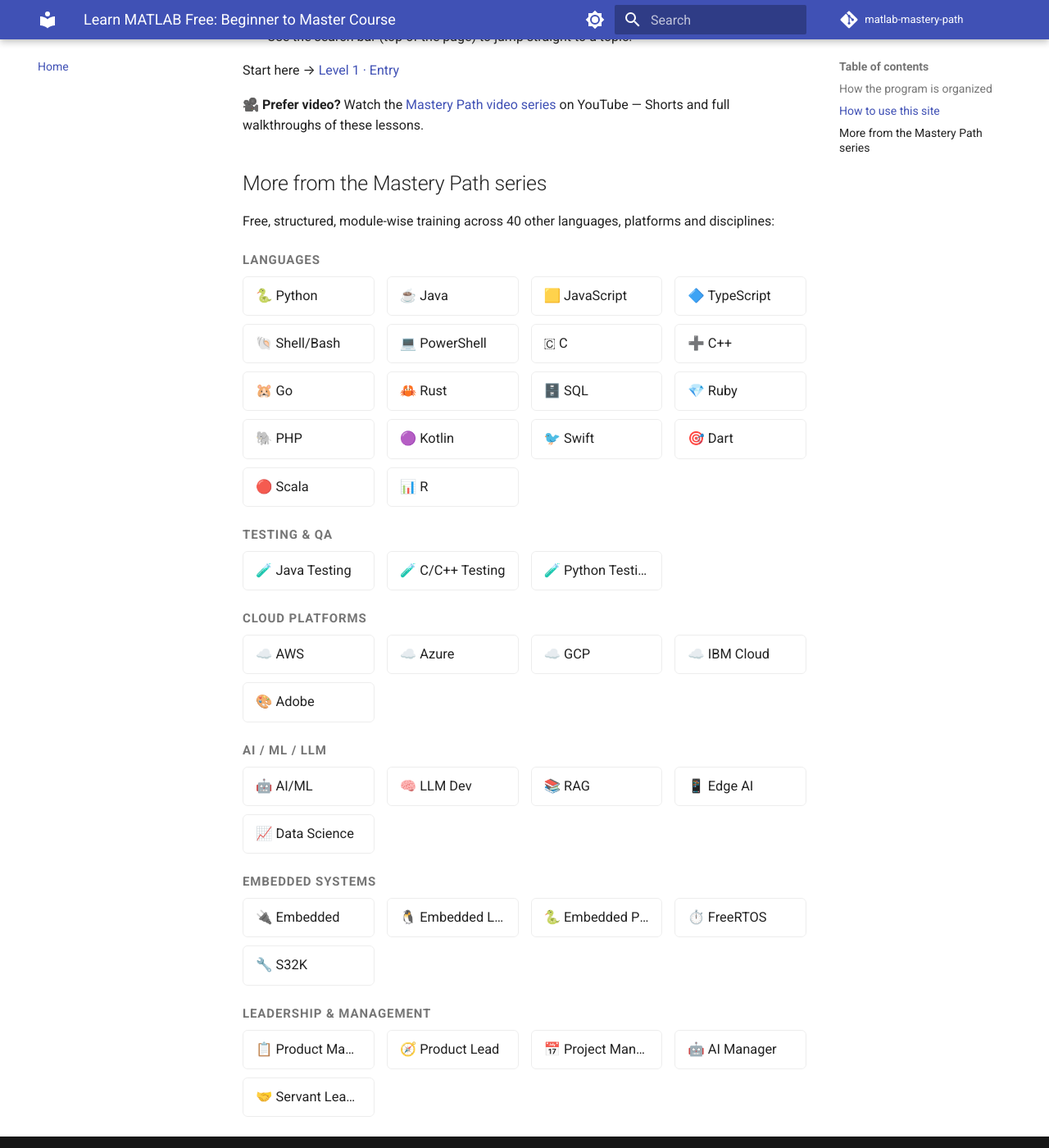
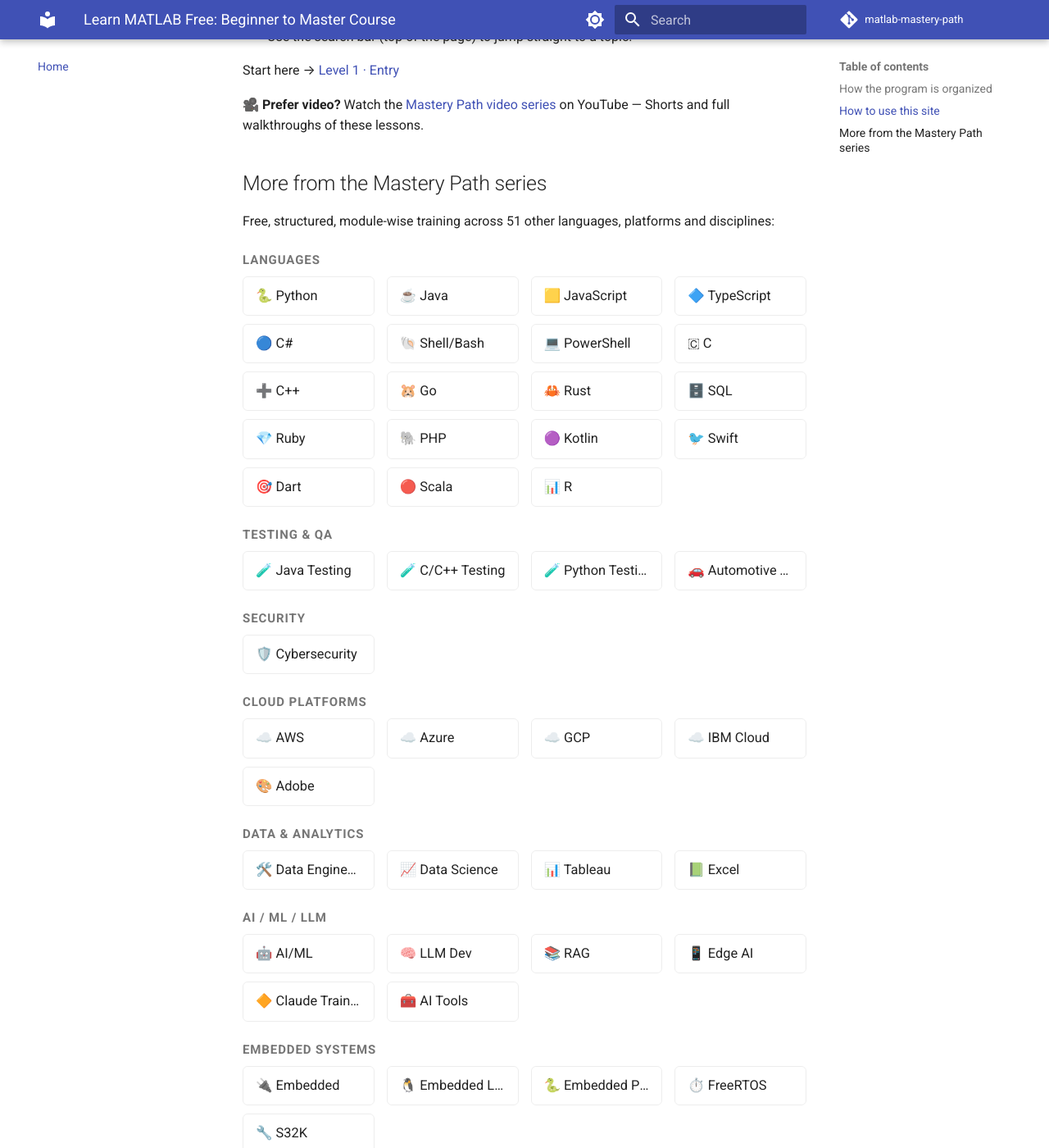
Before and after one commit to SIGILIPELLI/matlab-mastery-path, an MkDocs documentation site: the page built from docs/index.md, in a window 1280 px wide and 1400 px high, scrolled down 907 px. Shown: the whole window at 82% size. Built offline with MkDocs 1.6.1 and Material for MkDocs 9.7.7, drawn with Linux system fonts in a browser that asks for light colours; comment, search, counter and statistics services are not loaded; some of the changed text lies outside the part shown.

Commit message:
Rebuild cross-link grid: add 10 new sites + Data & Analytics / Professional Skills categories
Co-Authored-By: Claude Opus 5 <noreply@anthropic.com>

```diff
--- a/docs/index.md
+++ b/docs/index.md
@@ -33,7 +33,7 @@ Start here → [Level 1 · Entry](level-1/index.md)
 
 ## More from the Mastery Path series
 
-Free, structured, module-wise training across 40 other languages, platforms and disciplines:
+Free, structured, module-wise training across 51 other languages, platforms and disciplines:
 
 <div class="mastery-grid-wrap">
 <p class="mastery-grid-category">Languages</p>
@@ -42,6 +42,7 @@ Free, structured, module-wise training across 40 other languages, platforms and
   <a href="https://sigilipelli.github.io/java-mastery-path/">☕ Java</a>
   <a href="https://sigilipelli.github.io/javascript-mastery-path/">🟨 JavaScript</a>
   <a href="https://sigilipelli.github.io/typescript-mastery-path/">🔷 TypeScript</a>
+  <a href="https://sigilipelli.github.io/csharp-mastery-path/">🔵 C#</a>
   <a href="https://sigilipelli.github.io/shell-mastery-path/">🐚 Shell/Bash</a>
   <a href="https://sigilipelli.github.io/powershell-mastery-path/">💻 PowerShell</a>
   <a href="https://sigilipelli.github.io/c-mastery-path/">🇨 C</a>
@@ -62,6 +63,11 @@ Free, structured, module-wise training across 40 other languages, platforms and
   <a href="https://sigilipelli.github.io/java-testing-mastery-path/">🧪 Java Testing</a>
   <a href="https://sigilipelli.github.io/cpp-testing-mastery-path/">🧪 C/C++ Testing</a>
   <a href="https://sigilipelli.github.io/python-testing-mastery-path/">🧪 Python Testing</a>
+  <a href="https://sigilipelli.github.io/automotive-testing-mastery-path/">🚗 Automotive Testing</a>
+</div>
+<p class="mastery-grid-category">Security</p>
+<div class="mastery-grid">
+  <a href="https://sigilipelli.github.io/cybersecurity-mastery-path/">🛡️ Cybersecurity</a>
 </div>
 <p class="mastery-grid-category">Cloud Platforms</p>
 <div class="mastery-grid">
@@ -71,13 +77,21 @@ Free, structured, module-wise training across 40 other languages, platforms and
   <a href="https://sigilipelli.github.io/ibm-cloud-mastery-path/">☁️ IBM Cloud</a>
   <a href="https://sigilipelli.github.io/adobe-mastery-path/">🎨 Adobe</a>
 </div>
+<p class="mastery-grid-category">Data & Analytics</p>
+<div class="mastery-grid">
+  <a href="https://sigilipelli.github.io/data-engineering-mastery-path/">🛠️ Data Engineering</a>
+  <a href="https://sigilipelli.github.io/data-science-mastery-path/">📈 Data Science</a>
+  <a href="https://sigilipelli.github.io/tableau-mastery-path/">📊 Tableau</a>
+  <a href="https://sigilipelli.github.io/excel-mastery-path/">📗 Excel</a>
+</div>
 <p class="mastery-grid-category">AI / ML / LLM</p>
 <div class="mastery-grid">
   <a href="https://sigilipelli.github.io/ai-ml-mastery-path/">🤖 AI/ML</a>
   <a href="https://sigilipelli.github.io/llm-dev-mastery-path/">🧠 LLM Dev</a>
   <a href="https://sigilipelli.github.io/rag-mastery-path/">📚 RAG</a>
   <a href="https://sigilipelli.github.io/edge-ai-mastery-path/">📱 Edge AI</a>
-  <a href="https://sigilipelli.github.io/data-science-mastery-path/">📈 Data Science</a>
+  <a href="https://sigilipelli.github.io/claude-training-mastery-path/">🔶 Claude Training</a>
+  <a href="https://sigilipelli.github.io/ai-tools-mastery-path/">🧰 AI Tools</a>
 </div>
 <p class="mastery-grid-category">Embedded Systems</p>
 <div class="mastery-grid">
@@ -95,4 +109,9 @@ Free, structured, module-wise training across 40 other languages, platforms and
   <a href="https://sigilipelli.github.io/ai-manager-mastery-path/">🤖 AI Manager</a>
   <a href="https://sigilipelli.github.io/servant-leadership-mastery-path/">🤝 Servant Leadership</a>
 </div>
+<p class="mastery-grid-category">Professional Skills</p>
+<div class="mastery-grid">
+  <a href="https://sigilipelli.github.io/english-fluency-mastery-path/">🗣️ English Fluency & IELTS</a>
+  <a href="https://sigilipelli.github.io/workday-mastery-path/">🧑‍💼 Workday</a>
 </div>
+</div>
```
